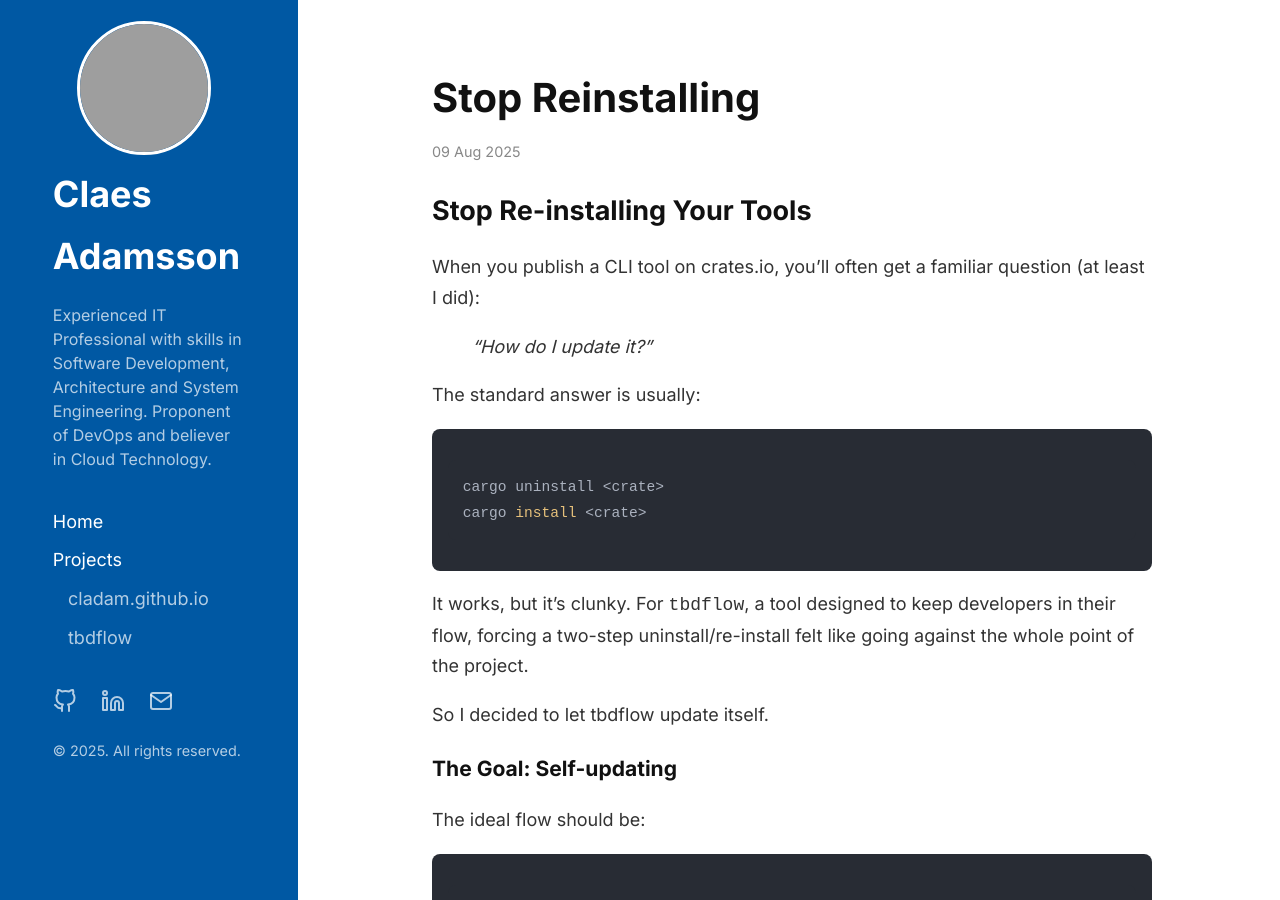
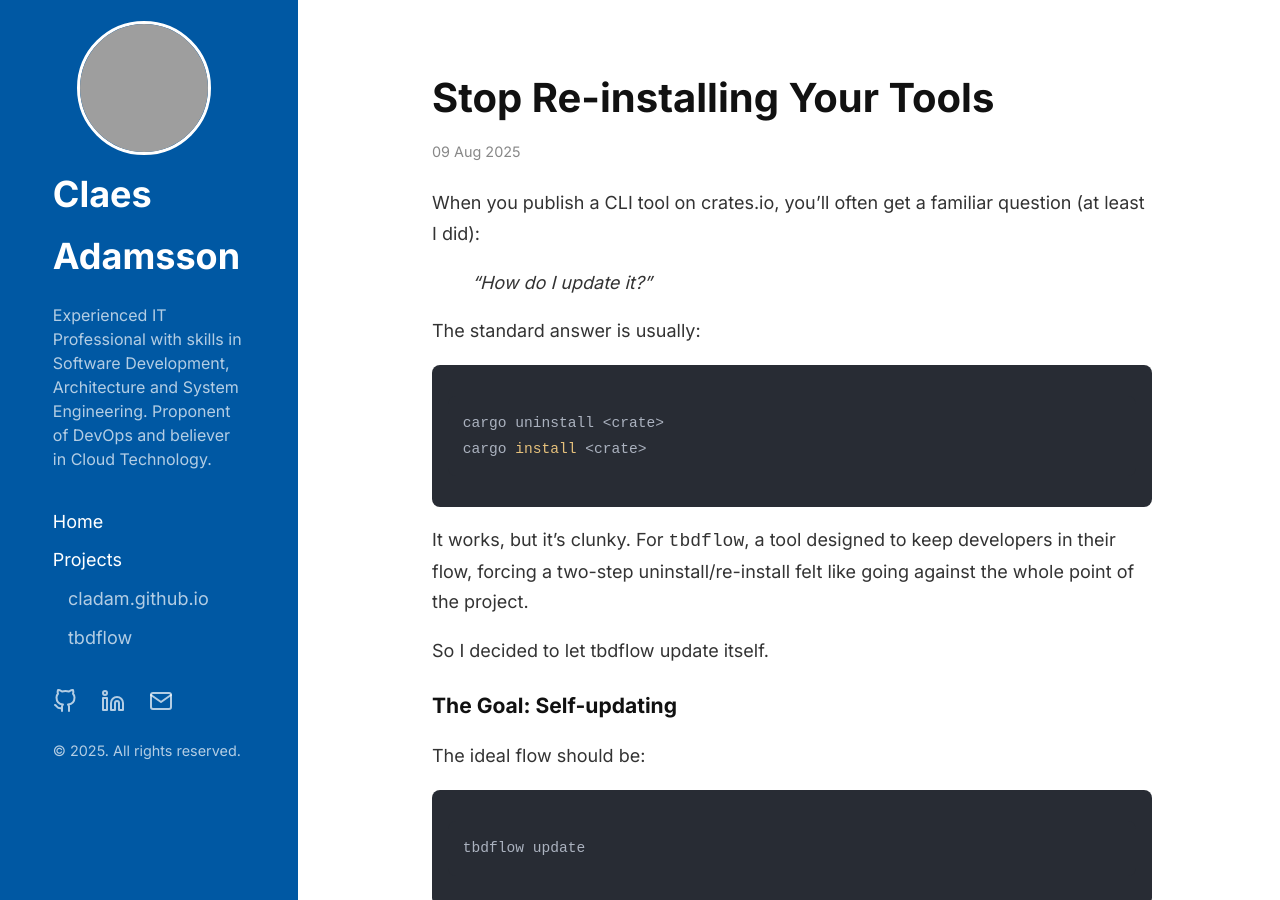
Before and after one commit to cladam/cladam.github.io, a Jekyll site: the page built from _posts/2025-08-09-stop-reinstalling.md, in a window 1280 px wide and 900 px high. Built offline with Jekyll 4.4.1, drawn with Linux system fonts in a browser that asks for light colours; our own code applies the rules of GitHub Pages for plain Markdown files; some of the changed lines change nothing that is shown; grey boxes are pictures that could not be loaded.

Commit message:
Update 2025-08-09-stop-reinstalling.md

```diff
--- a/_posts/2025-08-09-stop-reinstalling.md
+++ b/_posts/2025-08-09-stop-reinstalling.md
@@ -1,4 +1,6 @@
-## Stop Re-installing Your Tools
+---
+title: Stop Re-installing Your Tools
+---
 
 When you publish a CLI tool on crates.io, you’ll often get a familiar question (at least I did):
 
```
